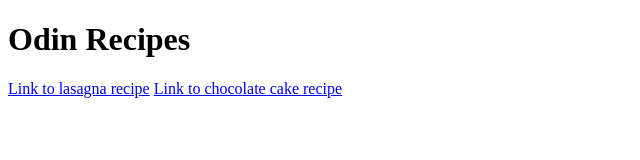
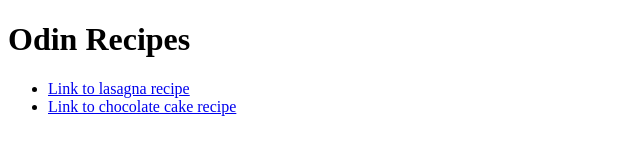
Before and after one commit to clamastra/odin-recipes, a plain HTML site: page index.html in a window 1280 px wide. Shown: the whole page, without its empty margins (0-640 px from the left). Drawn offline with Linux system fonts and the light colour scheme.

Commit message:
Add multiple page links

```diff
--- a/index.html
+++ b/index.html
@@ -6,7 +6,9 @@
 </head>
 <body>
     <h1>Odin Recipes</h1>
-    <a href="./recipes/lasagna.html">Link to lasagna recipe</a>
-    <a href="./recipes/chocolatecake.html">Link to chocolate cake recipe</a>
+    <ul>
+        <li><a href="./recipes/lasagna.html">Link to lasagna recipe</a> </li>
+        <li><a href="./recipes/chocolatecake.html">Link to chocolate cake recipe</a> </li>
+    </ul>
 </body>
 </html>
```
Also changed, not shown: recipes/chocolatecake.html (+4 -0 lines), recipes/lasagna.html (+1 -0 lines).
